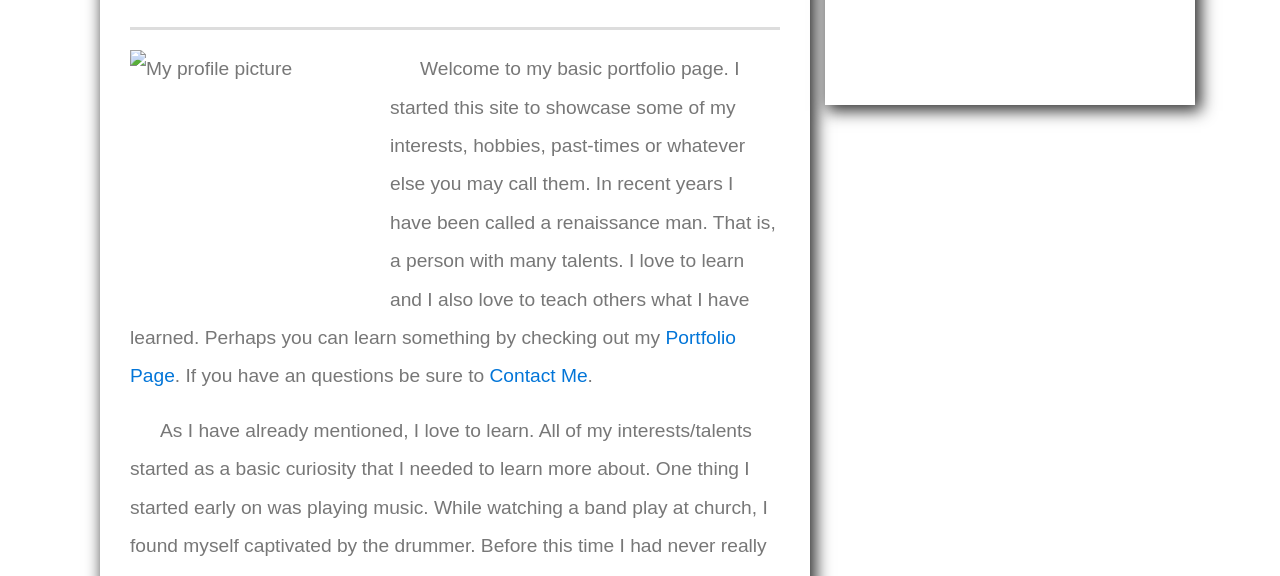
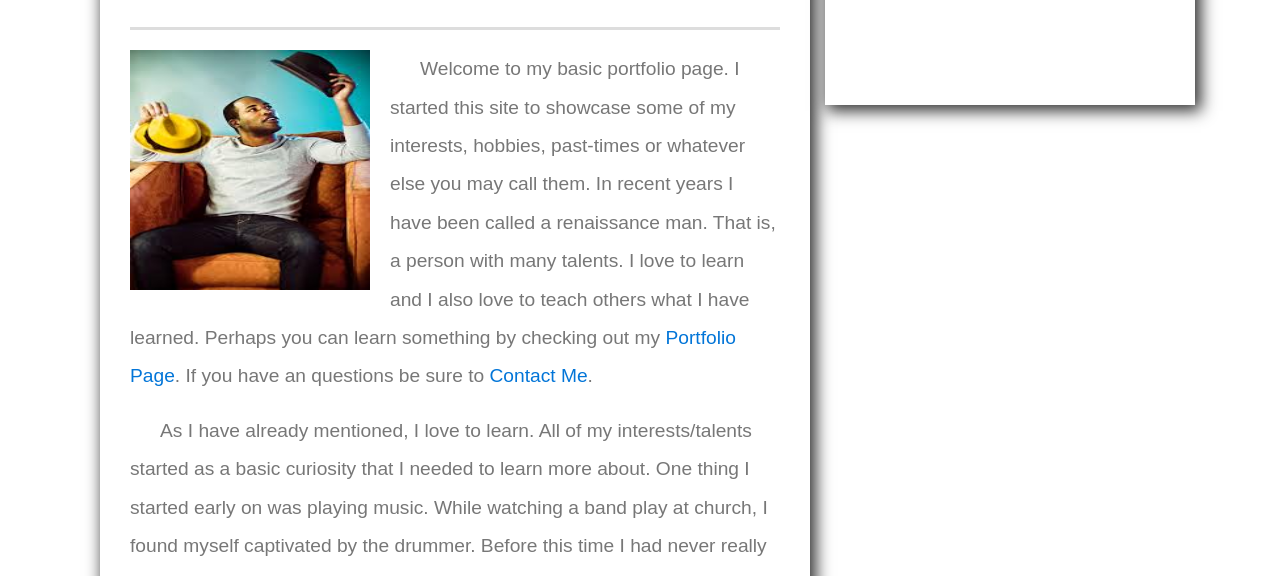
Before and after one commit to Najeeb10/Bootstrap-Portfolio, a plain HTML site: page index.html in a window 1280 px wide. Shown: the part 216-792 px from the top of the page. Drawn offline with nearby package versions, Linux system fonts and the light colour scheme.

Commit message:
added pic

```diff
--- a/index.html
+++ b/index.html
@@ -41,7 +41,7 @@
             <div class="col-md-8 col-xs-12">
                 <section id="mainContent">
                     <h1>About Me</h1>
-                    <img class="img-fluid" id="profilePic" src="assets/images/profile-pic.jpg" alt="My profile picture">
+                    <img class="img-fluid" id="profilePic" src="images/profile-pic.jpg" alt="My profile picture">
                     <p>
                         Welcome to my basic portfolio page. I started this site to showcase some of my interests, hobbies, past-times or whatever else you may call them. In recent years I have been called a renaissance man. That is, a person with many talents. I love to learn and I also love to teach others what I have learned. Perhaps you can learn something by checking out my <a href="portfolio.html">Portfolio Page</a>. If you have an questions be sure to <a href="contact.html">Contact Me</a>.
                     </p>
```
